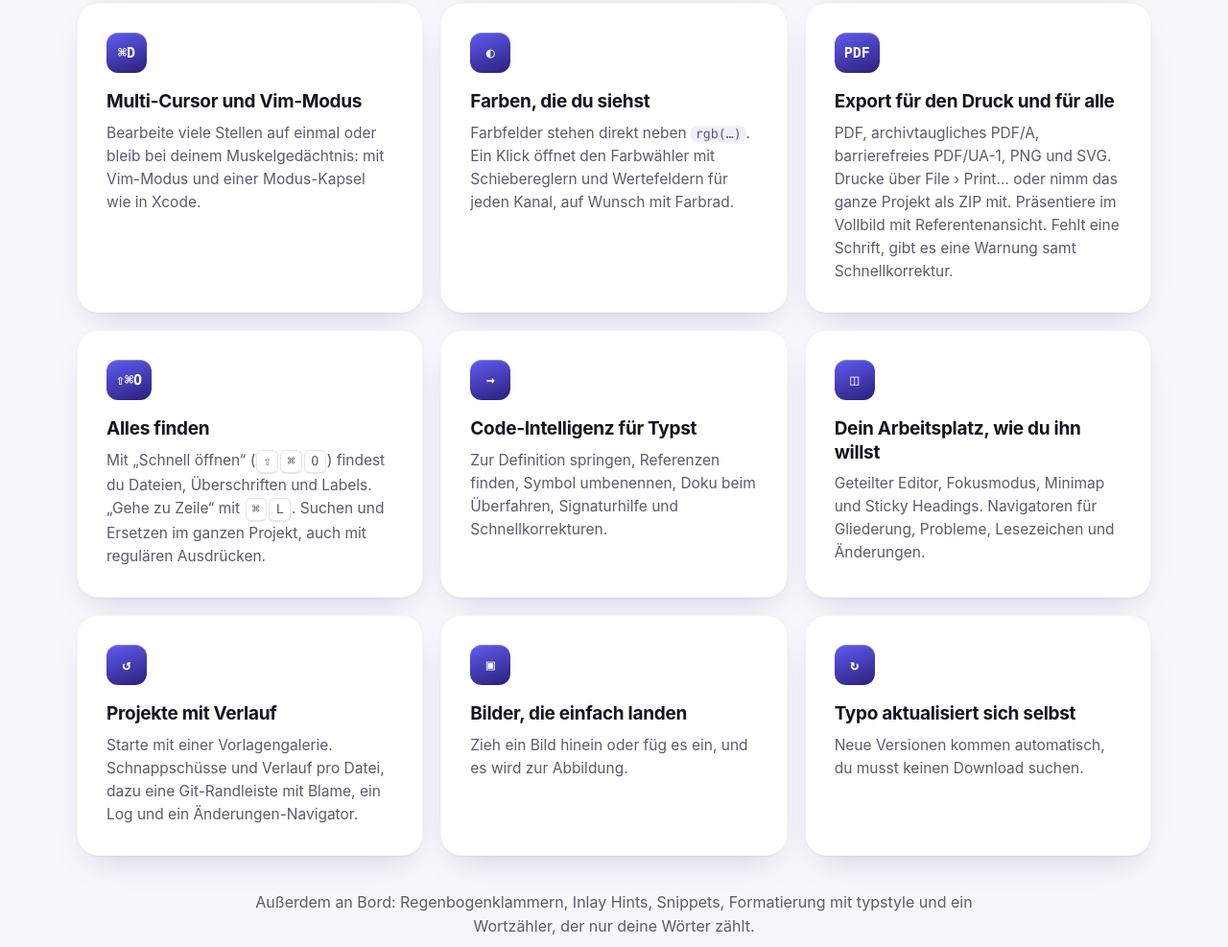
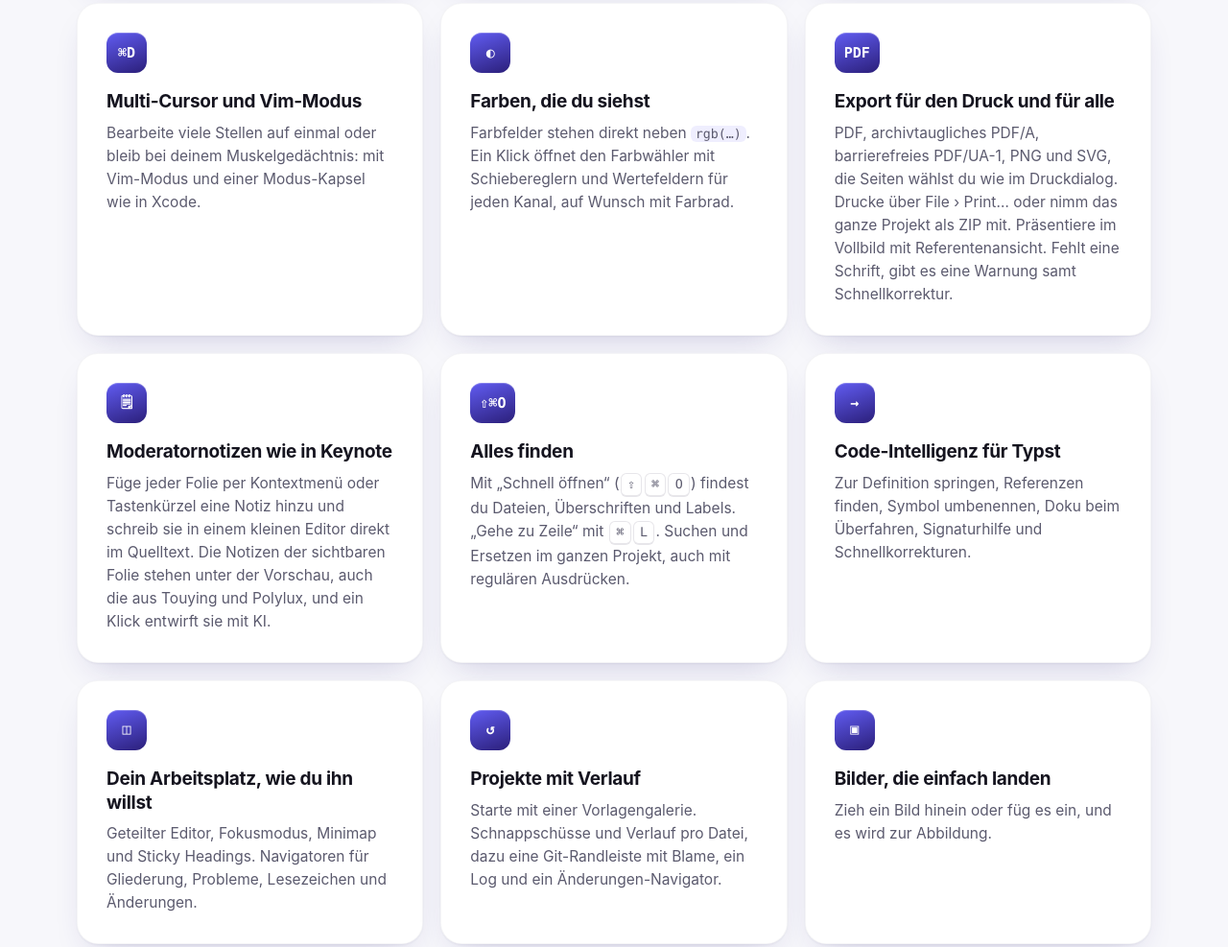
Before and after one commit to scholzdev/typo, a plain HTML site: page docs/de/index.html in a window 1280 px wide. Shown: the part 3098-4085 px from the top of the page at 96% size. Drawn offline with Linux system fonts and the light colour scheme.

Commit message:
Website: presenter notes and page choice in export

```diff
--- a/docs/de/index.html
+++ b/docs/de/index.html
@@ -116,7 +116,12 @@
           <li class="card reveal">
             <span class="card-icon" aria-hidden="true">PDF</span>
             <h3>Export für den Druck und für alle</h3>
-            <p>PDF, archivtaugliches PDF/A, barrierefreies PDF/UA-1, PNG und SVG. Drucke über File › Print… oder nimm das ganze Projekt als ZIP mit. Präsentiere im Vollbild mit Referentenansicht. Fehlt eine Schrift, gibt es eine Warnung samt Schnellkorrektur.</p>
+            <p>PDF, archivtaugliches PDF/A, barrierefreies PDF/UA-1, PNG und SVG, die Seiten wählst du wie im Druckdialog. Drucke über File › Print… oder nimm das ganze Projekt als ZIP mit. Präsentiere im Vollbild mit Referentenansicht. Fehlt eine Schrift, gibt es eine Warnung samt Schnellkorrektur.</p>
+          </li>
+          <li class="card reveal">
+            <span class="card-icon" aria-hidden="true">🗒</span>
+            <h3>Moderatornotizen wie in Keynote</h3>
+            <p>Füge jeder Folie per Kontextmenü oder Tastenkürzel eine Notiz hinzu und schreib sie in einem kleinen Editor direkt im Quelltext. Die Notizen der sichtbaren Folie stehen unter der Vorschau, auch die aus Touying und Polylux, und ein Klick entwirft sie mit KI.</p>
           </li>
           <li class="card reveal">
             <span class="card-icon" aria-hidden="true">⇧⌘O</span>
```
Also changed, not shown: docs/index.html (+6 -1 lines).
